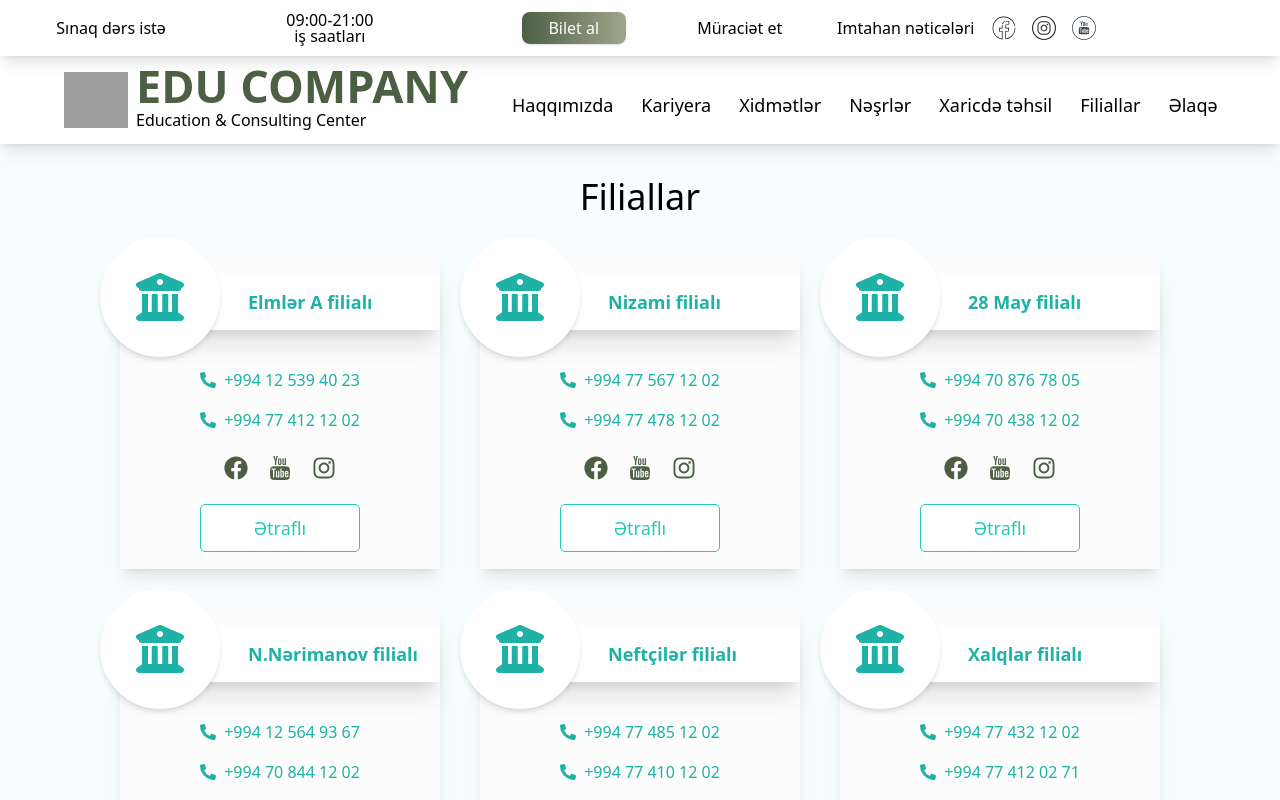
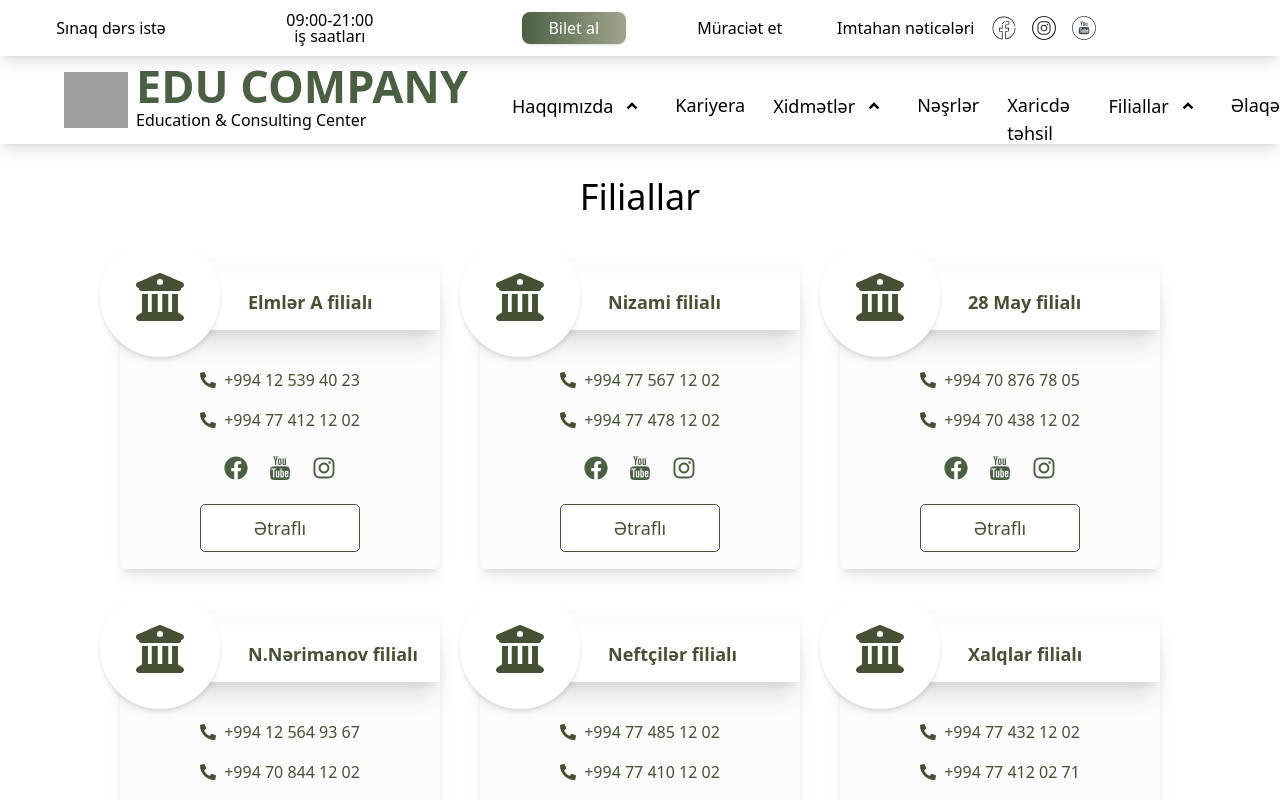
Before and after one commit to mammadovailaha/Final-project, a React (Vite) app: page /contact in a window 1280 px wide. Shown: the top 800 px of the page. Built offline with nearby package versions, Linux system fonts and the light colour scheme; grey boxes are pictures that could not be loaded.

Commit message:
branch page ui changes

```diff
--- a/src/components/DropdownMenu.tsx
+++ b/src/components/DropdownMenu.tsx
@@ -30,12 +30,12 @@ export default function DropdownMenu({ title, items }: Props) {
     <li className="relative group">
       <button
         onClick={toggleDropdown}
-        className="flex items-center gap-1 text-black text-lg font-medium"
+        className="flex items-center gap-1 text-black text-lg font-medium "
       >
         {title}
         {/* İkon dəyişimi */}
         {isOpen || (!isOpen && isDesktop) ? (
-          <RiArrowDropUpLine className={`text-3xl ${!isDesktop ? "" : "hidden group-hover:block"}`} />
+          <RiArrowDropUpLine className={`text-3xl ${!isDesktop ? "" : " group-hover:block"}`} />
         ) : (
           <RiArrowDropDownLine className={`text-3xl ${!isDesktop ? "" : "group-hover:hidden"}`} />
         )}
--- a/src/components/MainButton.tsx
+++ b/src/components/MainButton.tsx
@@ -4,10 +4,11 @@ import type { ButtonHTMLAttributes } from "react";
 interface Props extends ButtonHTMLAttributes<HTMLButtonElement> {
   text: string;
   buttonClassName?: string;
+  onClick?:()=>void
 }
-const MainButton: React.FC<Props> = ({ text, buttonClassName }) => {
+const MainButton: React.FC<Props> = ({ text, buttonClassName, onClick }) => {
   return <button
-
+onClick={onClick}
  className={`${buttonClassName} rounded-4xl outline-none text-white text-xs md:text-sm hover:shadow-md  bg-[linear-gradient(to_right,_#606060,_#849561,_#eed690)]
     bg-[length:200%_200%]
     bg-left
--- a/src/pages/Publish/BookOrderModal.tsx
+++ b/src/components/OrderModal.tsx
@@ -2,14 +2,14 @@ import React, { useState } from "react";
 import { IoCloseSharp } from "react-icons/io5";
 import { CgMathPlus } from "react-icons/cg";
 import { CgMathMinus } from "react-icons/cg";
-import QuickRegistration from "../Auth/QuickRegistration";
+import QuickRegistration from "../pages/Auth/QuickRegistration";
 
 interface Props {
   isOpen: boolean;
   onClose: () => void;
 }
 
-const BookOrderModal: React.FC<Props> = ({ isOpen, onClose }) => {
+const OrderModal: React.FC<Props> = ({ isOpen, onClose }) => {
   const [count, setCount] = useState(0);
   const handleIncrement = () => setCount((prev) => prev + 1);
   const handleDecrement = () => {
@@ -69,4 +69,4 @@ const BookOrderModal: React.FC<Props> = ({ isOpen, onClose }) => {
   );
 };
 
-export default BookOrderModal;
+export default OrderModal;
--- a/src/pages/About/AboutFilm.tsx
+++ b/src/pages/About/AboutFilm.tsx
@@ -14,7 +14,7 @@ const AboutFilm = () => {
   return (
     <div
       style={{ padding: "20px" }}
-      className="w-full flex flex-col justify-center items-center bg-[#f7fcff]"
+      className="w-full flex flex-col justify-center items-center bg-white"
     >
       <h1 className="font-medium text-2xl md:text-4xl leading-7 md:leading-14">
         Tanıtım filmi
--- a/src/pages/Auth/Apply.tsx
+++ b/src/pages/Auth/Apply.tsx
@@ -58,7 +58,7 @@ const Apply = () => {
           console.log("Form dəyərləri:", values);
         }}
       >
-        <form className="w-[70%] flex  flex-col justify-center items-center gap-5 lg:gap-10">
+        <form className="w-[90%] md:w-[63%] flex  flex-col justify-center items-center gap-5 lg:gap-10">
           <h1 className="text-2xl md:text-4xl font-bold">Müraciət et</h1>
           <div className="w-full flex flex-col justify-center items-center gap-3">
             <FormikInput
@@ -87,7 +87,7 @@ const Apply = () => {
             />
             <FormikInput name="note" type="textarea" placeholder="Qeydiniz" />
             <MainButton
-            buttonClassName="w-[90%] lg:w-[70%] h-10 rounded-2xl"
+            buttonClassName="w-[90%] lg:w-[70%] h-10 rounded-2xl "
             text="Göndər"
             />
           </div>
--- a/src/pages/Contact/Contact.tsx
+++ b/src/pages/Contact/Contact.tsx
@@ -1,4 +1,3 @@
-import React from 'react'
 import ContactCard from './ContactCard'
 
 const branches = [
@@ -72,7 +71,7 @@ const branches = [
 
 const Contact = () => {
   return (
-    <div  style={{padding:"25px"}} className='flex flex-col items-center justify-center gap-8 min-h-screen  bg-[#F7FCFF] '>
+    <div  style={{padding:"25px"}} className='flex flex-col items-center justify-center gap-8 min-h-screen  bg-white '>
       <h1 className='text-4xl leading-14 font-medium text-black'>Filiallar</h1>
       <div className='flex flex-wrap justify-center items-center gap-10'>
         {branches.map((branch) => (
--- a/src/pages/Contact/ContactCard.tsx
+++ b/src/pages/Contact/ContactCard.tsx
@@ -26,28 +26,28 @@ const ContactCard: React.FC<ContactCardProps> = ({
   return (
     <div
       key={key}
-      className="w-80  h-78 flex flex-col justify-around items-center gap-1  bg-[#fcfcfc] p-4  shadow-lg hover:shadow-2xl transition-shadow duration-300 group relative"
+      className="w-80  h-78 flex flex-col justify-around items-center gap-1  bg-[#fcfcfc] p-4 rounded-lg shadow-lg hover:shadow-2xl transition-shadow duration-300 group relative"
     >
       <div className="w-full h-14 flex items-center justify-between gap-2 bg-white shadow-xl ">
         <div className="w-30 h-30 rounded-full bg-white flex items-center justify-center shadow-md absolute top-[-20px] left-[-20px] ">
-          <FaBuildingColumns className=" text-5xl text-[#1eb2a6]" />
+          <FaBuildingColumns className=" text-5xl text-[#465133]" />
         </div>
-        <p className="text-[#1eb2a6] absolute left-32 text-lg font-bold">{name}</p>
+        <p className="text-[#465133] absolute left-32 text-lg font-bold">{name}</p>
       </div>
       <div className="w-full flex flex-col items-center justify-center gap-4">
         <div className="flex items-center gap-2">
-          <FaPhoneAlt className="text-[#1eb2a6]" />
-          <p className="text-[#1eb2a6]">{phone1}</p>
+          <FaPhoneAlt className="text-[#465133]" />
+          <p className="text-[#465133]">{phone1}</p>
         </div>
         <div className="flex items-center gap-2">
-          <FaPhoneAlt className="text-[#1eb2a6]" />
-          <p className="text-[#1eb2a6]">{phone2}</p>
+          <FaPhoneAlt className="text-[#465133]" />
+          <p className="text-[#465133]">{phone2}</p>
         </div>
         <SosialMedia />
         <MoreInfoButton
         onClick={onClick}
           text="Ətraflı"
-          className="w-35 md:w-40 h-10 md:h-12 border bg-white outline-none border-[#22caba] text-[#22caba] text-sm  md:text-lg rounded-[5px] hover:bg-[#22caba] hover:text-white transition-all duration-500"
+          className="w-35 md:w-40 h-10 md:h-12 border bg-white outline-none border-[#465133] text-[#465133] text-sm  md:text-lg rounded-[5px] hover:bg-[#465133] hover:text-white transition-all duration-500"
         />
       </div>
     </div>
--- a/src/pages/Publish/PublishBookDetail.tsx
+++ b/src/pages/Publish/PublishBookDetail.tsx
@@ -2,7 +2,7 @@ import React, { useState } from "react";
 import { useParams } from "react-router-dom";
 // import ShowMoreButton from "../../components/ShowMoreButton";
 import MoreInfoButton from "../../components/MoreInfoButton";
-import BookOrderModal from "./BookOrderModal";
+import OrderModal from "../../components/OrderModal";
 const books = [
   {
     id: 1,
@@ -106,7 +106,7 @@ const PublishBookDetail = () => {
           <div><p className="text-sm md:text-[16px] leading-4 md:leading-5 font-[averta] ">{data?.description}</p></div>
         </div>
       </div>
-       <BookOrderModal isOpen={isModalOpen} onClose={closeModal} />
+       <OrderModal isOpen={isModalOpen} onClose={closeModal} />
     </div>
   );
 };
--- a/src/pages/Ticket/BuyTicket.tsx
+++ b/src/pages/Ticket/BuyTicket.tsx
@@ -1,5 +1,7 @@
 import examBg from "../../assets/images/examBg.jpg";
 import TicketCard from "./TicketCard";
+import { useState } from "react";
+import OrderModal from "../../components/OrderModal";
 
 const examTickets = [
   {
@@ -72,18 +74,22 @@ const examTickets = [
     examType: "Əyani",
     examTime: "120 dəqiqə",
   },
-
 ];
 
 const BuyTicket = () => {
+  const [isModalOpen, setIsModalOpen] = useState(false);
+  const openModal = () => setIsModalOpen(true);
+  const closeModal = () => setIsModalOpen(false);
   return (
     <div
-      style={{ backgroundImage: `url(${examBg})`, paddingTop: "40px", paddingBottom:"20px" }}
+      style={{
+        backgroundImage: `url(${examBg})`,
+        paddingTop: "40px",
+        paddingBottom: "20px",
+      }}
       className="w-full h-auto bg-cover bg-center relative flex flex-col justify-start items-center gap-10"
     >
-
       <div className="absolute inset-0 bg-[#00000072] z-0" />
-
 
       <h1 className="text-2xl md:text-4xl font-bold text-white z-10">
         İmtahan biletləri
@@ -97,12 +103,13 @@ const BuyTicket = () => {
             examName={data.examName}
             examType={data.examType}
             examTime={data.examTime}
+            onClick={openModal}
           />
         ))}
       </div>
+      <OrderModal isOpen={isModalOpen} onClose={closeModal} />
     </div>
   );
 };
 
-
 export default BuyTicket;
```
Also changed, not shown: src/pages/Ticket/TicketCard.tsx (+6 -4 lines).
